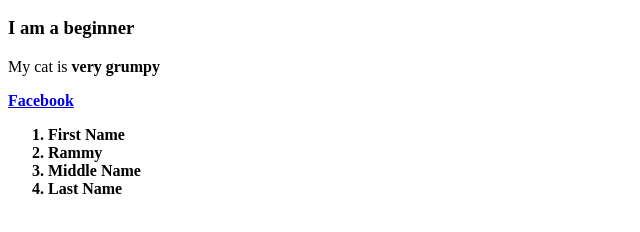
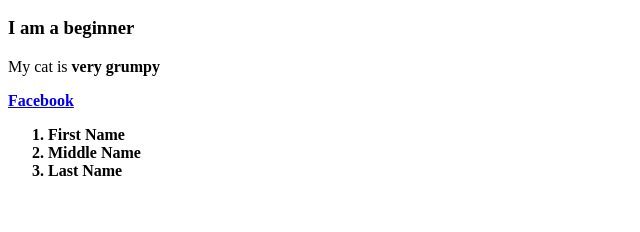
Before and after one commit to RammyYousef/CIS2336, a plain HTML site: page index.html in a window 1280 px wide. Shown: the part 110-342 px from the top of the page, without its empty margins (0-640 px from the left). Drawn offline with Linux system fonts and the light colour scheme.

Commit message:
Update index.html

```diff
--- a/index.html
+++ b/index.html
@@ -10,7 +10,7 @@
   <p>My cat is <strong>very grumpy</p>
    <a href="https://www.facebook.com/profile.php?id=100010976200552">Facebook</a>
    <ol>
-    <li>First Name<li>Rammy</li></li>
+    <li>First Name</li>
     <li>Middle Name</li>
     <li>Last Name</li>
   </ol>
```
